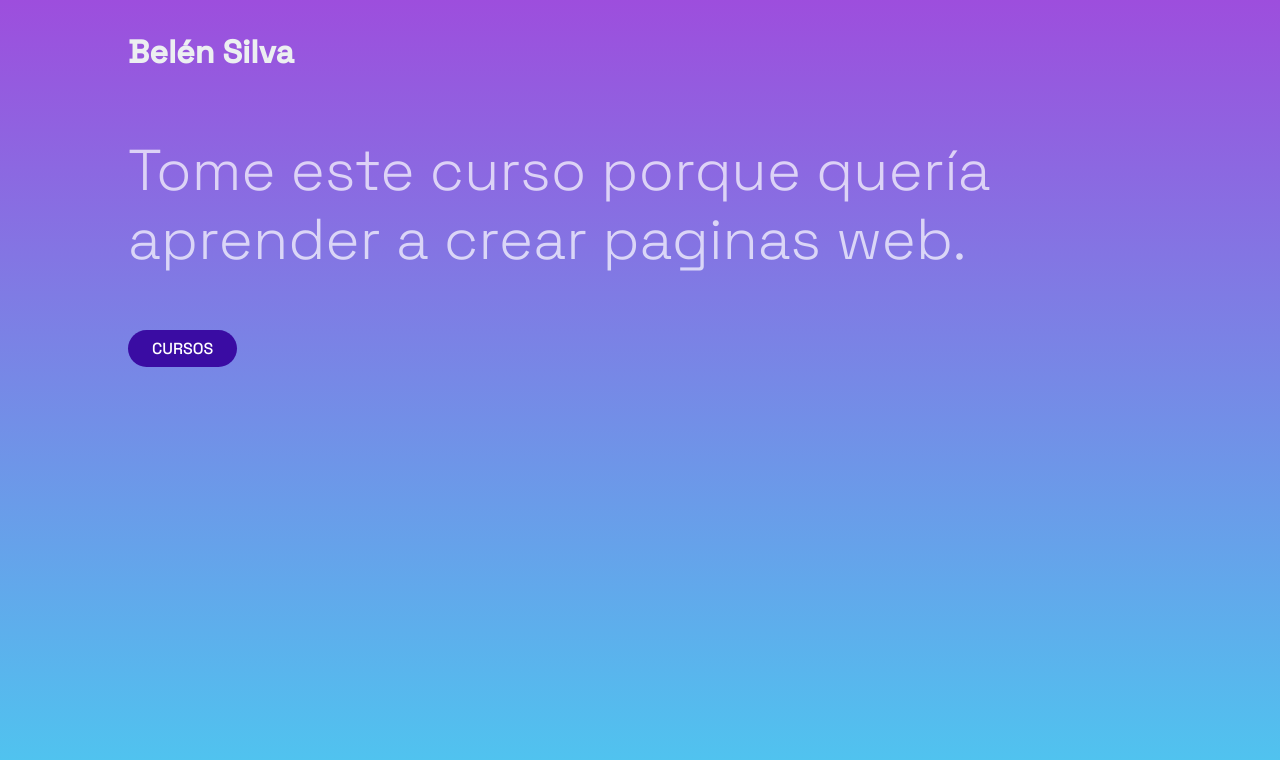
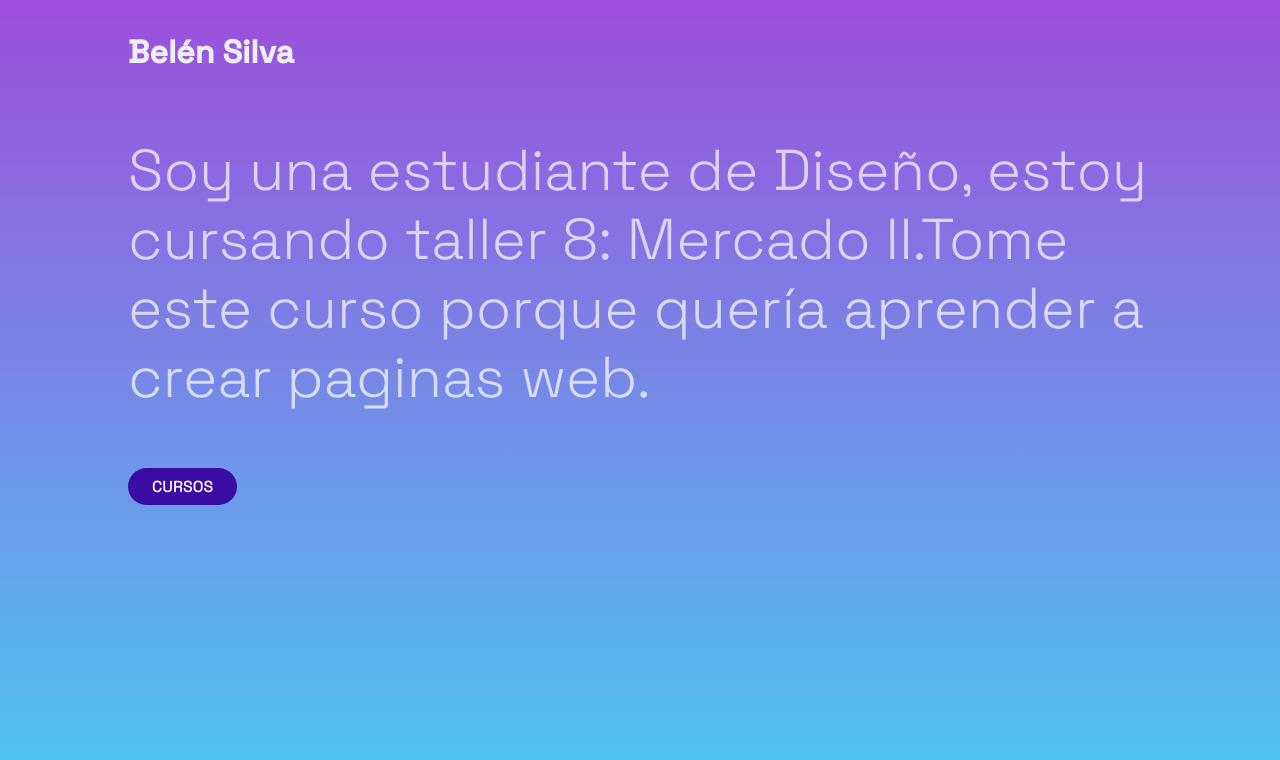
Before and after one commit to BelenSilvaF/DNM-Clase-02, a plain HTML site: page index.html in a window 1280 px wide. Drawn offline with Linux system fonts and the light colour scheme.

Commit message:
Update index.html

```diff
--- a/index.html
+++ b/index.html
@@ -12,7 +12,7 @@
             <h1>Belén Silva</h1>
         </header>
         <main>
-            <p>Tome este curso porque quería aprender a crear paginas web.</p>
+            <p>Soy una estudiante de Diseño, estoy cursando taller 8: Mercado II.Tome este curso porque quería aprender a crear paginas web.</p>
         </main>
         <footer>
             <a href="page.html">CURSOS</a>
```
